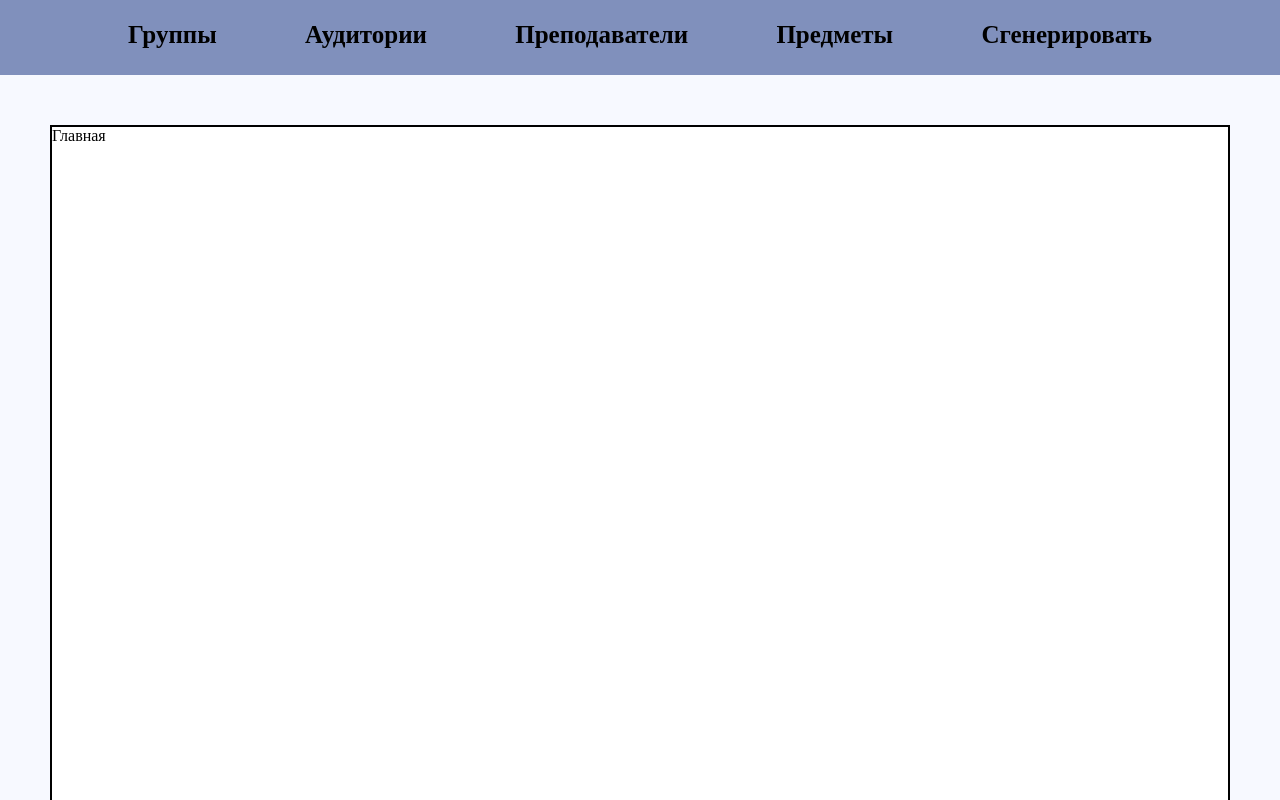
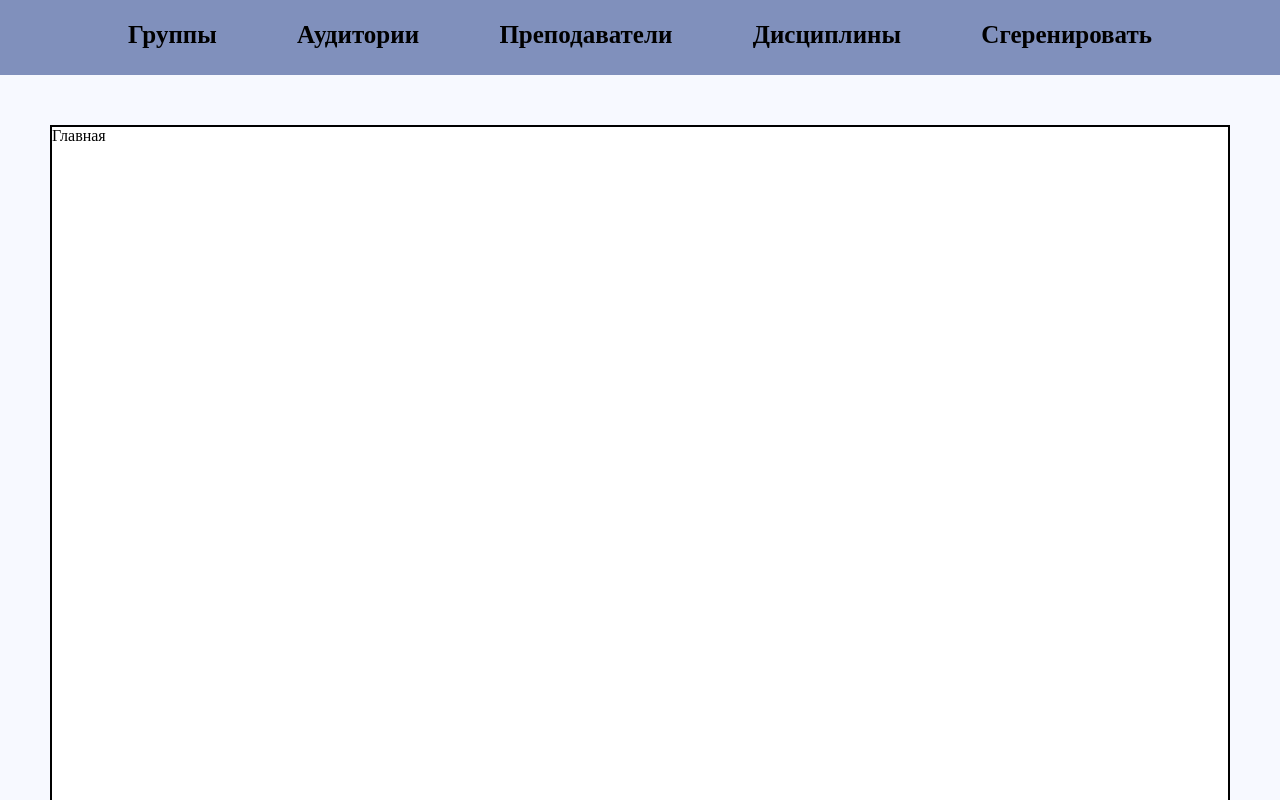
Before and after one commit to kebsekobs/schedule, a React (Create React App) app in the folder frontend/: page / in a window 1280 px wide. Shown: the top 800 px of the page. Built offline with nearby package versions, Linux system fonts and the light colour scheme.

Commit message:
improve routing

```diff
--- a/frontend/src/App.css
+++ b/frontend/src/App.css
@@ -8,7 +8,7 @@
 }
 .error{
     color: red;
-    font-size:30;
+    font-size:30px;
     display:flex;
     justify-content:center
 }
--- a/frontend/src/header/Header.js
+++ b/frontend/src/header/Header.js
@@ -1,24 +1,16 @@
 import React from 'react';
 import './header.css'
+import {headerItems} from "./headerItems";
+import { NavLink} from "react-router-dom";
 const Header = () => {
     return (
         <div className={'header'}>
             <div className={'header-items'}>
-                <div className={'header-item'}>
-                    Группы
-                </div>
-                <div className={'header-item'}>
-                    Аудитории
-                </div>
-                <div className={'header-item'}>
-                    Преподаватели
-                </div>
-                <div className={'header-item'}>
-                    Предметы
-                </div>
-                <div className={'header-item'}>
-                    Сгенерировать
-                </div>
+                {headerItems.map(item =>
+                    <NavLink  className={'header-item'} to={item.path} key={item.name}>
+                        {item.name}
+                    </NavLink>
+                )}
             </div>
         </div>
 
--- a/frontend/src/header/header.css
+++ b/frontend/src/header/header.css
@@ -15,7 +15,13 @@
 }
 .header-item {
     background-color: #8090bc;
+    color: black;
+    text-decoration: none;
     font-size: 25px;
     cursor: pointer;
+    border: 0;
     font-weight: bold;
 }
+.header-item:active{
+    color: red;
+}
--- /dev/null
+++ b/frontend/src/header/headerItems.js
@@ -0,0 +1,8 @@
+export const headerItems =
+    [
+        {name:'Группы',path:'/groups'},
+        {name:'Аудитории',path:'/classrooms'},
+        {name:'Преподаватели',path:'/teachers'},
+        {name:'Дисциплины',path:'/disciplines'},
+        {name:'Сгеренировать'}
+    ]
```
Also changed, not shown: frontend/public/manifest.json.
